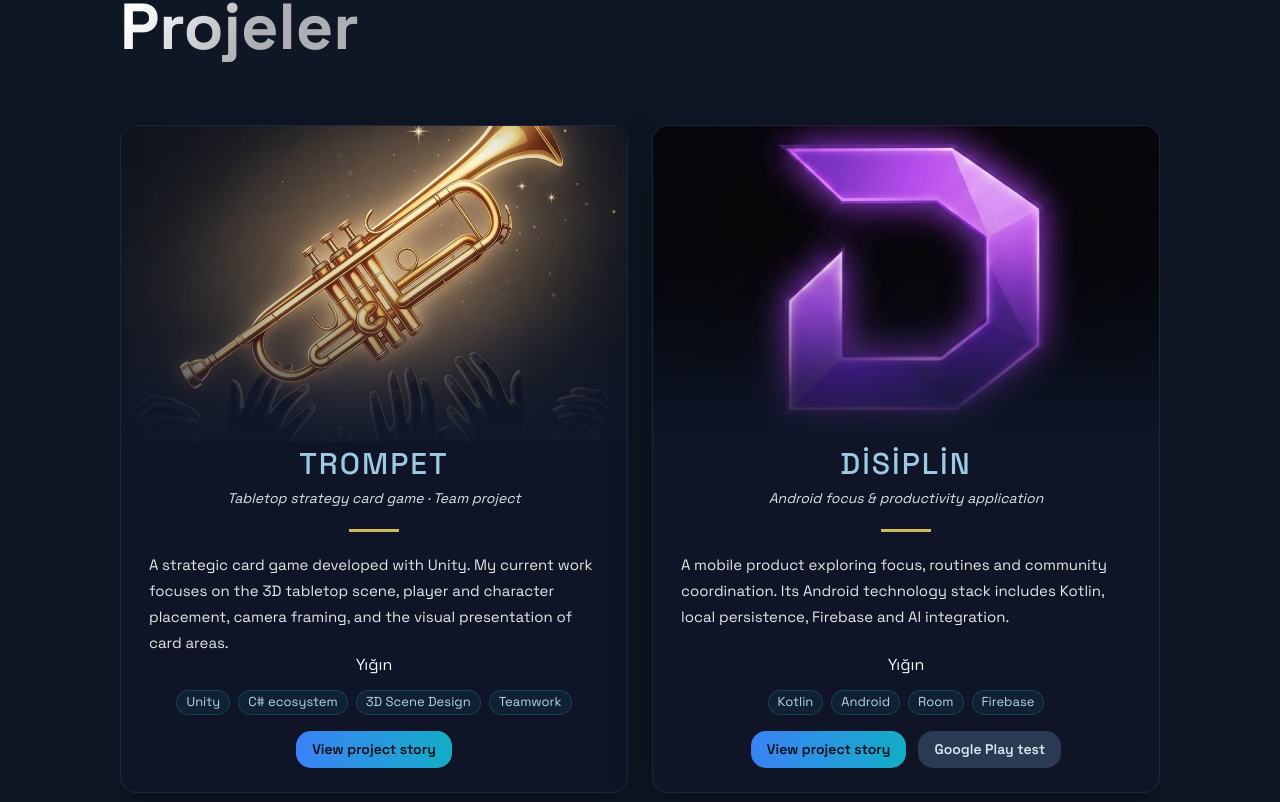
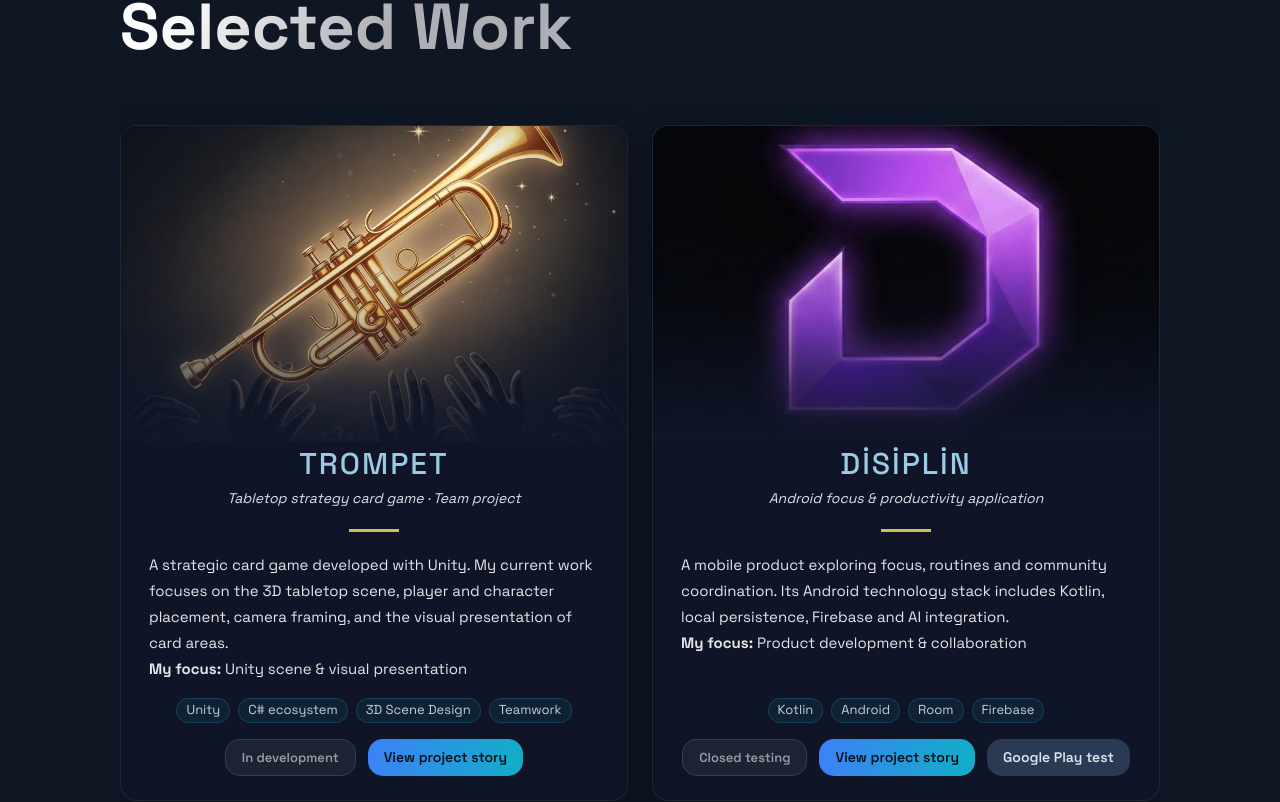
Before and after one commit to szikreddin5-maker/portfolio-ziko, a Next.js app: page / in a window 1280 px wide. Shown: the part 819-1621 px from the top of the page. Built offline with nearby package versions, Linux system fonts and the light colour scheme.

Commit message:
design: simplify project, skills, about and leadership sections

```diff
--- a/src/components/Projects/Projects.js
+++ b/src/components/Projects/Projects.js
@@ -1,21 +1,7 @@
 import React from 'react';
-
 import {
-  BlogCard,
-  CardInfo,
-  ExternalLinks,
-  GridContainer,
-  HeaderThree,
-  Hr,
-  Intro,
-  Tag,
-  TagList,
-  TitleContent,
-  UtilityList,
-  Img,
-  ImageFrame,
-  ImageMask,
-  StatusBadge,
+  BlogCard, CardInfo, ExternalLinks, GridContainer, HeaderThree, Hr, Intro,
+  Tag, TagList, TitleContent, UtilityList, Img, ImageFrame, ImageMask, StatusBadge,
 } from './ProjectsStyles';
 import { Section, SectionDivider, SectionTitle } from '../../styles/GlobalComponents';
 import { projects } from '../../constants/constants';
@@ -23,51 +9,42 @@ import { projects } from '../../constants/constants';
 const Projects = () => (
   <Section nopadding id="projects">
     <SectionDivider />
-    <SectionTitle main>Projeler</SectionTitle>
+    <SectionTitle main>Selected Work</SectionTitle>
     <GridContainer>
-      {projects.map((p) => (
-        <BlogCard key={p.id}>
+      {projects.map((project) => (
+        <BlogCard key={project.id}>
           <ImageFrame>
-            <Img src={p.image} alt={p.title} $position={p.imagePosition} />
+            <Img src={project.image} alt={project.title + ' project artwork'} $position={project.imagePosition} loading="lazy" />
             <ImageMask />
           </ImageFrame>
           <TitleContent>
-            <HeaderThree title>{p.title}</HeaderThree>
-            <Intro>{p.intro}</Intro>
+            <HeaderThree title>{project.title}</HeaderThree>
+            <Intro>{project.intro}</Intro>
             <Hr />
           </TitleContent>
-          <CardInfo>{p.description}</CardInfo>
-          <div>
-            <TitleContent>Yığın</TitleContent>
-            <TagList>
-              {p.tags.map((t) => (
-                <Tag key={t}>{t}</Tag>
-              ))}
-            </TagList>
-          </div>
+          <CardInfo>{project.description}</CardInfo>
+          <CardInfo as="p"><strong>My focus:</strong> {project.role}</CardInfo>
+          <TagList aria-label="Technologies and areas">
+            {project.tags.map((tag) => <Tag key={tag}>{tag}</Tag>)}
+          </TagList>
           <UtilityList>
-            {p.actions.map((action) => {
-              if (action.type === 'badge') {
-                return <StatusBadge key={action.label}>{action.label}</StatusBadge>;
-              }
-
-              return (
+            <StatusBadge>{project.stage}</StatusBadge>
+            {project.actions.map((action) => (
+              <li key={action.label}>
                 <ExternalLinks
-                  key={action.label}
                   href={action.href}
-                  target="_blank"
-                  rel="noopener noreferrer"
+                  target={action.href.startsWith('https://') ? '_blank' : undefined}
+                  rel={action.href.startsWith('https://') ? 'noopener noreferrer' : undefined}
                   primary={action.type === 'primary'}
                 >
                   {action.label}
                 </ExternalLinks>
-              );
-            })}
+              </li>
+            ))}
           </UtilityList>
         </BlogCard>
       ))}
     </GridContainer>
   </Section>
 );
-
 export default Projects;
```
